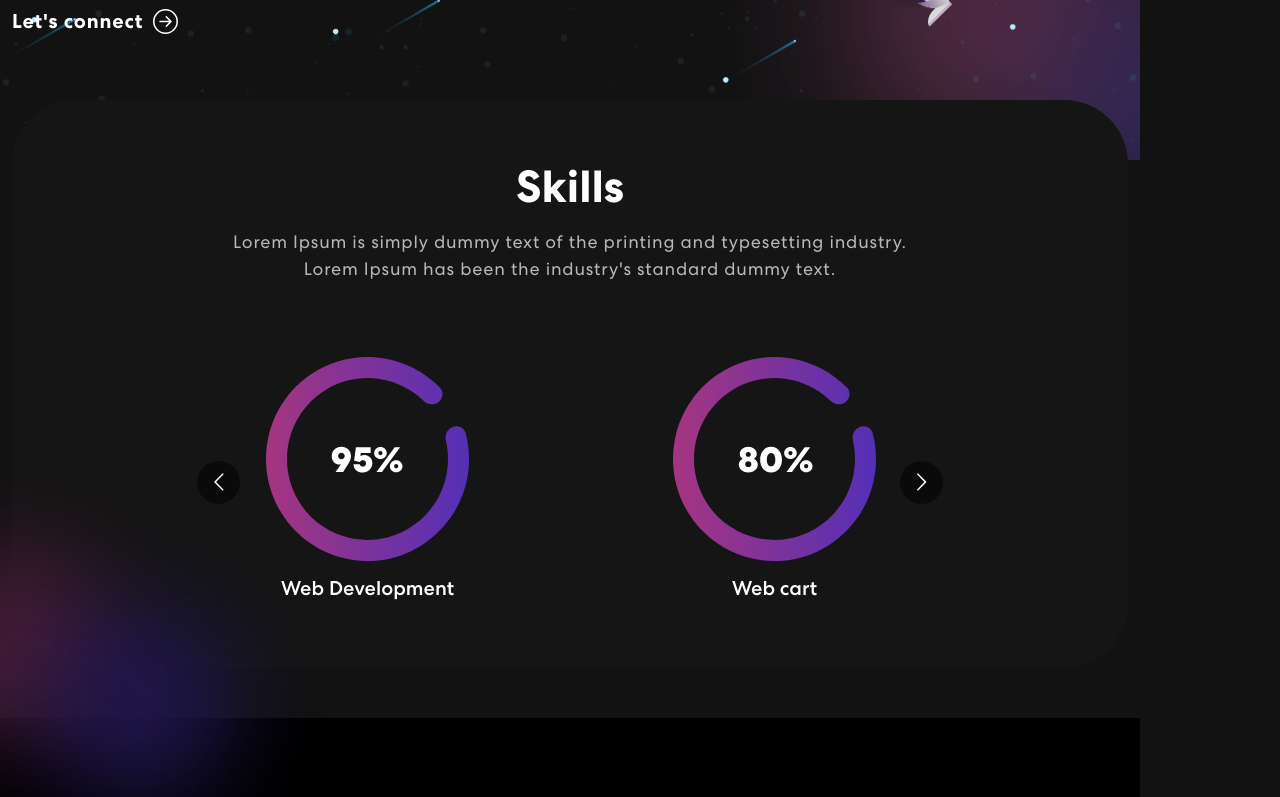
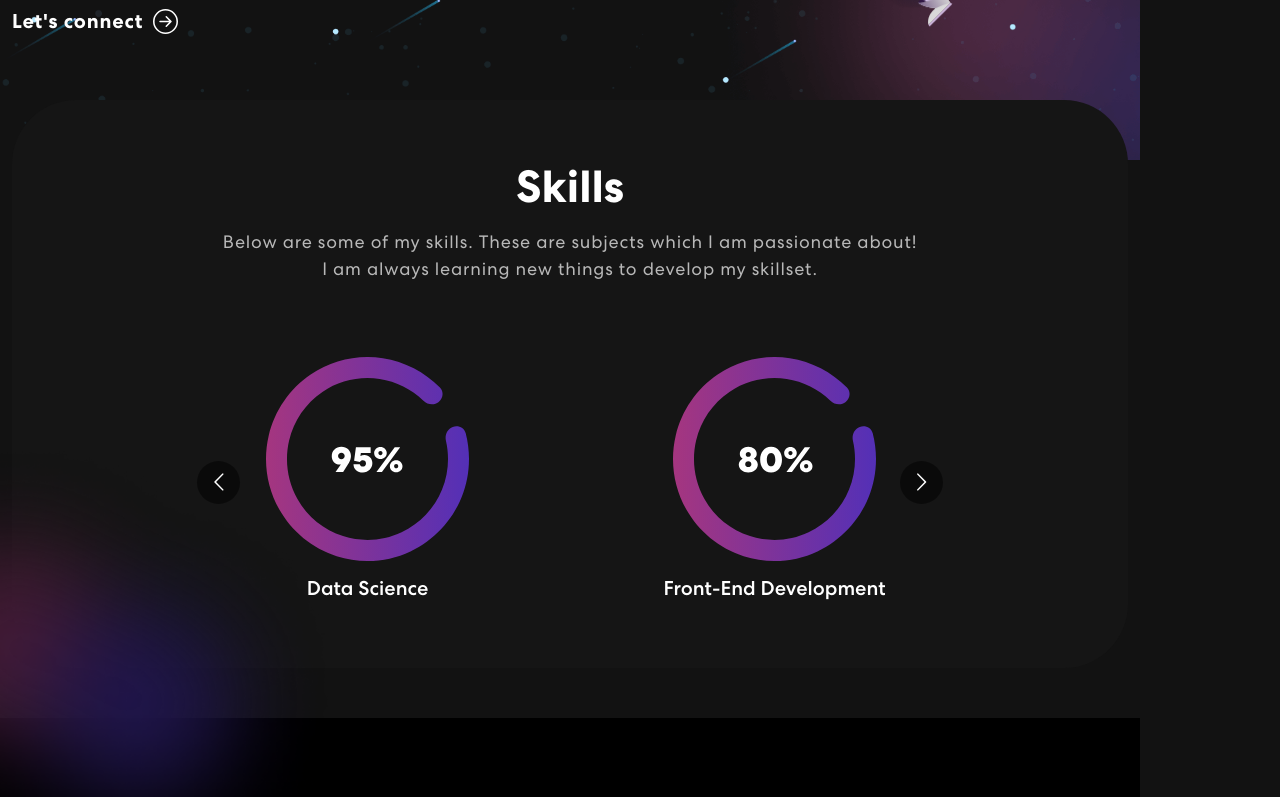
Before and after one commit to sahilalamgir/personal-website, a React (Vite) app: page / in a window 1280 px wide. Shown: the part 606-1403 px from the top of the page. Built offline with nearby package versions, Linux system fonts and the light colour scheme.

Commit message:
Fix skills section with my skills

```diff
--- a/src/components/Skills.jsx
+++ b/src/components/Skills.jsx
@@ -34,23 +34,23 @@ export const Skills = () => {
             <Col>
               <div className="skill-bx">
                 <h2>Skills</h2>
-                <p>Lorem Ipsum is simply dummy text of the printing and typesetting industry.<br></br> Lorem Ipsum has been the industry's standard dummy text.</p>
+                <p>Below are some of my skills. These are subjects which I am passionate about!<br />I am always learning new things to develop my skillset.</p>
                 <Carousel responsive={responsive} infinite={true} className="skill-slider">
                   <div className="item">
                     <img src={meter1} alt="rando" />
-                    <h5>Web Development</h5>
+                    <h5>Data Science</h5>
                   </div>
                   <div className="item">
                     <img src={meter2} alt="rando" />
-                    <h5>Web cart</h5>
+                    <h5>Front-End Development</h5>
                   </div>
                   <div className="item">
                     <img src={meter3} alt="rando" />
-                    <h5>Web barti</h5>
+                    <h5>Machine Learning</h5>
                   </div>
                   <div className="item">
                     <img src={meter2} alt="rando" />
-                    <h5>Web asrti</h5>
+                    <h5>Back-End Development</h5>
                   </div>
                 </Carousel>
               </div>
```
